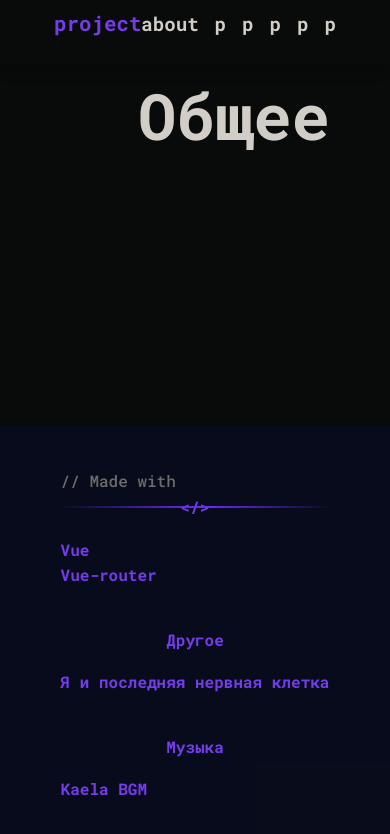
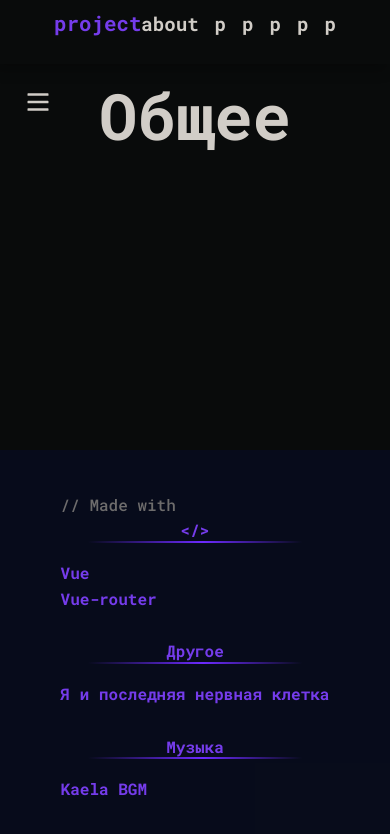
Before and after one commit to IlyaBaksonyan/tehnicall-project, a Vue app: page /freelancerPage/main in a window 390 px wide. Shown: the top 834 px of the page. Built offline with nearby package versions, Linux system fonts and the light colour scheme; a web font is replaced by a local one.

Commit message:
fix optimization, add menu freelancerPage

```diff
--- /dev/null
+++ b/src/assets/Icons/menu.vue
@@ -0,0 +1,13 @@
+<template>
+	<svg
+		xmlns="http://www.w3.org/2000/svg"
+		aria-hidden="true"
+		role="img"
+		viewBox="0 0 448 512"
+	>
+		<path
+			fill="currentColor"
+			d="M436 124H12c-6.627 0-12-5.373-12-12V80c0-6.627 5.373-12 12-12h424c6.627 0 12 5.373 12 12v32c0 6.627-5.373 12-12 12zm0 160H12c-6.627 0-12-5.373-12-12v-32c0-6.627 5.373-12 12-12h424c6.627 0 12 5.373 12 12v32c0 6.627-5.373 12-12 12zm0 160H12c-6.627 0-12-5.373-12-12v-32c0-6.627 5.373-12 12-12h424c6.627 0 12 5.373 12 12v32c0 6.627-5.373 12-12 12z"
+		></path>
+	</svg>
+</template>
--- a/src/assets/styles/_variables.scss
+++ b/src/assets/styles/_variables.scss
@@ -54,7 +54,7 @@
 	--article-bc: #060b19;
 	--main-color: #753ceb;
 
-	--sidebar-width: 20vw;
+	--sidebar-width: 20rem;
 
 	--header-height: 3rem;
 	--header-padding: 1rem;
--- a/src/assets/styles/main.scss
+++ b/src/assets/styles/main.scss
@@ -42,6 +42,7 @@ body {
 	text-rendering: optimizeLegibility;
 	-webkit-font-smoothing: antialiased;
 	-moz-osx-font-smoothing: grayscale;
+	overflow-x: hidden;
 }
 
 section {
@@ -103,7 +104,3 @@ li {
 	margin: 0 auto;
 	padding: 0 15px;
 }
-
-.freelancerPageAside {
-	margin-left: var(--sidebar-width);
-}
--- a/src/components/FirstPage/noCode/noCode-carousel/noCode-CarouselItem/noCode-CarouselItem.vue
+++ b/src/components/FirstPage/noCode/noCode-carousel/noCode-CarouselItem/noCode-CarouselItem.vue
@@ -27,11 +27,7 @@ export default defineComponent({
 </script>
 
 <template>
-	<div
-		class="carousel__section"
-		w
-		:style="'left:' + '-' + 100 * currentSlideIndex + '%'"
-	>
+	<div class="carousel__section" w>
 		<div class="carousel__item img-section">
 			<resizeImage :src="pathImg + item_data.img" :alt="item_data.img">
 				<template #img="slotProps">
--- a/src/components/FirstPage/noCode/noCode-carousel/noCode-carousel.vue
+++ b/src/components/FirstPage/noCode/noCode-carousel/noCode-carousel.vue
@@ -48,7 +48,10 @@ export default defineComponent({
 </script>
 
 <template>
-	<div class="carousel">
+	<div
+		class="carousel"
+		:style="`transform: translate(-${100 * currentSlideIndex}%)`"
+	>
 		<noCodeItem
 			v-for="item in carousel_data"
 			:key="item.id"
--- a/src/components/FreelancerPage/FreelancerPage.vue
+++ b/src/components/FreelancerPage/FreelancerPage.vue
@@ -4,6 +4,7 @@ import './freelancerPage-interfaces'
 
 import sidebarSection from './ui/sidebarSection.vue'
 import sidebarLink from './ui/sidebarLink.vue'
+import MenuIcon from '@/assets/Icons/menu.vue'
 
 export default {
 	name: 'freelancerPage',
@@ -15,7 +16,13 @@ export default {
 	components: {
 		RouterView,
 		sidebarSection,
-		sidebarLink
+		sidebarLink,
+		MenuIcon
+	},
+	methods: {
+		HandleMenu() {
+			document.getElementById('sidebar')?.classList.toggle('open')
+		}
 	},
 	mounted() {
 		;(document.querySelector('footer') as HTMLElement).classList.add(
@@ -30,7 +37,10 @@ export default {
 }
 </script>
 <template>
-	<aside class="sidebar">
+	<div @click="HandleMenu" class="sidebar__button">
+		<MenuIcon class="menu" />
+	</div>
+	<aside class="sidebar" id="sidebar">
 		<ul class="sidebar__wrapper">
 			<sidebarSection>
 				<template #Title
@@ -84,8 +94,23 @@ main {
 	margin-top: var(--header-size);
 }
 
+.freelancerPageAside {
+	margin-left: var(--sidebar-width);
+}
+
+.menu {
+	width: 1.5rem;
+	height: 1.5rem;
+	display: block;
+}
+
+.open {
+	transform: translate(0) !important;
+}
+
 .sidebar {
 	position: fixed;
+	z-index: 10;
 	top: 0;
 	bottom: 0;
 	left: 0;
@@ -94,9 +119,19 @@ main {
 	transition: all 0.25s ease;
 
 	width: var(--sidebar-width);
-	margin-top: var(--header-size);
+	padding-top: calc(var(--header-size) + 5rem);
 	border-right: 2px solid rgba(119, 111, 98, 0.12);
-	background-color: #0000003b;
+	background: #191b1c;
+
+	&__button {
+		position: absolute;
+		top: calc(1rem + var(--header-size));
+		left: 1rem;
+		display: none;
+		z-index: 150;
+		padding: 0.6rem;
+		cursor: pointer;
+	}
 
 	a {
 		color: #aec2d3;
@@ -120,9 +155,21 @@ main {
 	}
 }
 
-@media (max-width: 800px) {
+@media (max-width: 1000px) {
 	.sidebar {
-		translate: (-100%);
+		transform: translate(-100%);
+		width: calc(var(--sidebar-width) - 3rem);
+
+		&__button {
+			display: block;
+		}
+	}
+
+	.freelancerPageAside {
+		margin-left: 0;
+	}
+	main {
+		margin-left: 0;
 	}
 }
 </style>
--- a/src/components/layout/Footer/Footer.vue
+++ b/src/components/layout/Footer/Footer.vue
@@ -57,16 +57,24 @@
 	}
 	.cols {
 		display: flex;
-		gap: 10vw;
+		gap: 7vmin;
 		color: var(--footer-main-color);
+	}
+	.col {
+		a {
+			color: var(--footer-main-color);
+		}
+
+		li:first-child {
+			margin-bottom: 2vh;
+			text-align: center;
 
 			&::after {
 				content: '';
 				position: absolute;
 				right: 0;
 				left: 0;
-			margin-top: 4.5%;
-			margin-inline: -14%;
+				bottom: 0;
 				height: 2px;
 				background: linear-gradient(
 					90deg,
@@ -76,22 +84,10 @@
 				);
 			}
 		}
-	.col {
-		a {
-			color: var(--footer-main-color);
-		}
-
-		li:first-child {
-			margin-bottom: 2cqh;
-			text-align: center;
-		}
 	}
 }
 
-@media (max-width: 800px) {
-	.footer {
-		margin-left: 0;
-	}
+@media (max-width: 1000px) {
 	.cols {
 		flex-direction: column;
 	}
```
Lines whose indentation alone changed are shown as unchanged.
